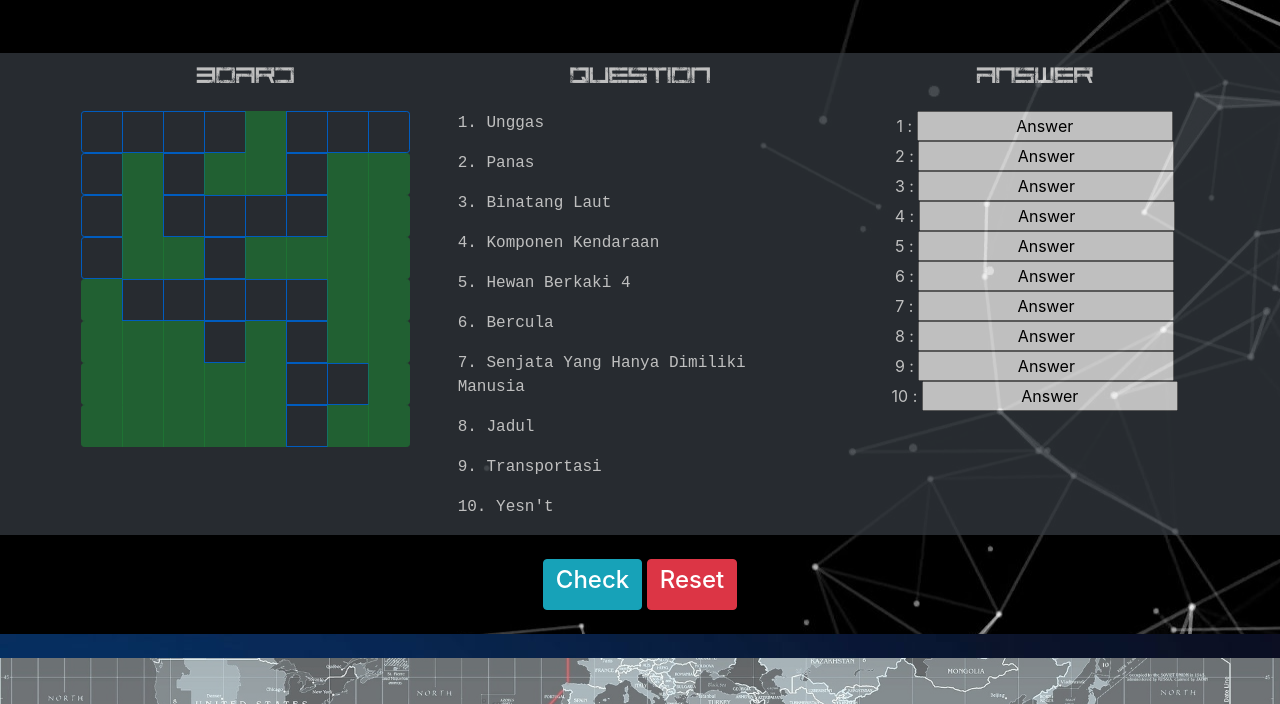
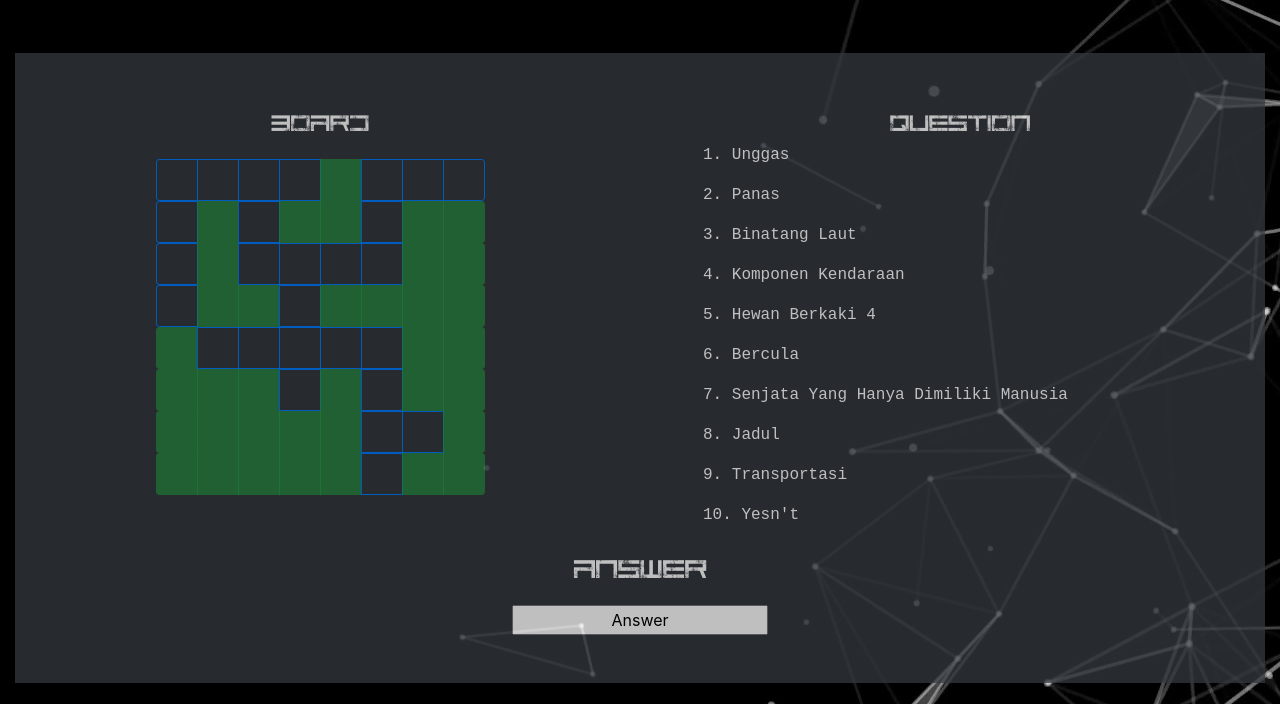
Before and after one commit to Falskim/bootstrap-prototype, a plain HTML site: page crossword/index.html in a window 1280 px wide. Shown: the part 553-1257 px from the top of the page. Drawn offline with Linux system fonts and the light colour scheme; some packages are replaced by stand-ins of ours; a script that the page names is missing.

Commit message:
Rework crossword answering method

```diff
--- a/crossword/css/crossword.css
+++ b/crossword/css/crossword.css
@@ -2,3 +2,8 @@
     width: 3em;
     height: 3em;
 }
+
+.question:hover {
+    color: yellow;
+    font-size: 110%;
+}
--- a/crossword/index.html
+++ b/crossword/index.html
@@ -57,18 +57,21 @@
                 <h2 class="text-white font-predator">CROSSWORD GAME</h2>
             </div>
             <div class="container-fluid">
-                <div class="row bg-dark opacity-75 text-white px-5">
-                    <div class="col-md-4 col-sm-12 p-0">
-                        <h3 class="text-white font-predator pb-3">BOARD</h3>
-                        <div id="board" class="container-fluid text-center"></div>
+                <div class="bg-dark opacity-75 text-white">
+                    <div class="row">
+                        <div class="col-md-6 col-sm-12 p-5">
+                            <h3 class="text-white font-predator pb-3">BOARD</h3>
+                            <div id="board" class="container-fluid text-center"></div>
+                        </div>
+                        <div class="col-md-6 col-sm-12 px-5 pt-5">
+                            <h3 class="text-white font-predator">QUESTION</h3>
+                            <div id="question" class="container-fluid text-left"></div>
+                        </div>
                     </div>
-                    <div class="col-md-4 col-sm-6 p-0">
-                        <h3 class="text-white font-predator pb-3">QUESTION</h3>
-                        <div id="question" class="container-fluid text-left"></div>
-                    </div>
-                    <div class="col-md-4 col-sm-6 p-0">
-                        <h3 class="text-white font-predator pb-3">ANSWER</h3>
+                    <div class="container-fluid pb-5">
+                        <h2 class="text-white font-predator pb-3">ANSWER</h2>
                         <div id="answer" class="container-fluid text-center"></div>
+                        <div id="clue"></div>
                     </div>
                 </div>
             </div>
--- a/crossword/js/crossword.js
+++ b/crossword/js/crossword.js
@@ -35,6 +35,7 @@ const BUTTON_STYLE_TEST = 'btn tile button btn-warning'
 const BOARD_NODE = document.getElementById("board");
 const QUESTION_NODE = document.getElementById("question");
 const ANSWER_NODE = document.getElementById("answer");
+const CLUE_NODE = document.getElementById("clue");
 
 // CROSSWORD GLOBAL VARIABLE
 const LAYOUT = [
@@ -99,6 +100,8 @@ var grid = {};
 var currentActiveLine = [];
 var score = 0;
 
+var currentSelectedQuestionId = 1;
+
 function convertRowIntegerToChar(row) {
     return String.fromCharCode(65 + row);
 }
@@ -149,36 +152,49 @@ function createQuestion() {
     var totalQuestion = Object.keys(QUESTION_DICTIONARY).length
     var questionHTMLCode = '';
     for (var i = 1; i <= totalQuestion; i++) {
+        var x = "lmao";
         questionHTMLCode += (
-            '<p class="font-monospace">' + i + ". " + QUESTION_DICTIONARY[i].question + '</p>'
+            '<p class="font-monospace question"'
+            + 'id="'+ i + '"'
+            + 'onclick="changeSelectedQuestion(this)">'
+            + i + ". " + QUESTION_DICTIONARY[i].question + '</p>'
         );
     }
     QUESTION_NODE.innerHTML = questionHTMLCode;
 }
 
 function createAnswerInput() {
-    var totalQuestion = Object.keys(QUESTION_DICTIONARY).length
-    var answerHTMLCode = '';
-    for (var i = 1; i <= totalQuestion; i++) {
-        answerHTMLCode += (
-            i + ' : <input type="text" id="' + i + '"'
-            + ' value="Answer" maxlength="'
-            + QUESTION_DICTIONARY[i].answer.length + '"'
+    var answerLength = 5;
+    var answerHTMLCode = (
+            '<input type="text"'
+            + ' id="answerForm"'
+            + ' value="Answer"'
             + ' class="text-center"'
             + ' onkeyup="updateInput(this)"'
             + ' onfocus="clearForm(this)"><br>'
-        );
-    }
+    );
     ANSWER_NODE.innerHTML = answerHTMLCode;
 }
 
+function changeSelectedQuestion(elem) {
+    currentSelectedQuestionId = elem.id;
+    var answerForm = document.getElementById("answerForm");
+    answerForm.focus();
+    var wordLength = QUESTION_DICTIONARY[currentSelectedQuestionId].answer.length;
+    answerForm.maxlength = wordLength;
+    var clueHTMLCode = wordLength + '  Letters';
+    CLUE_NODE.innerHTML = clueHTMLCode;
+
+}
+
 function updateInput(node) {
+    var answerForm = document.getElementById("answerForm");
     var inputString = node.value.toUpperCase();
-    var formID = node.id;
+    if (inputString.length > answerForm.maxlength) return;
+    var formID = currentSelectedQuestionId;
     var row = QUESTION_DICTIONARY[formID].row;
     var col = QUESTION_DICTIONARY[formID].col;
     var isHorizontal = QUESTION_DICTIONARY[formID].isHorizontal;
-    var wordLength = QUESTION_DICTIONARY[formID].answer.length;
     // console.log("Anwer : " + QUESTION_DICTIONARY[formID] + " , length : " + QUESTION_DICTIONARY[formID].answer.length);
     console.log("Row : " + row + " col " + col)
     console.log("Input form ID : " + formID);
@@ -194,7 +210,7 @@ function updateInput(node) {
 // R.I.P CODE
 function highlightGrid(node) {
     disableHightlight();
-    var formID = node.id;
+    var formID = currentSelectedQuestionId;
     var row = QUESTION_DICTIONARY[formID].row;
     var col = QUESTION_DICTIONARY[formID].col;
     var wordLength = QUESTION_DICTIONARY[formID].answer.length;
@@ -229,6 +245,7 @@ var changedTile = [];
 var revertedGrid
 
 function checkAnswer() {
+    disableHightlight();
     var allAnswered = true;
     score = 0;
     for (var i = 0; i < Object.keys(grid).length; i++) {
```
Also changed, not shown: index.html (+3 -3 lines), img/404.jpeg (added), img/crossword.jpg (added).
